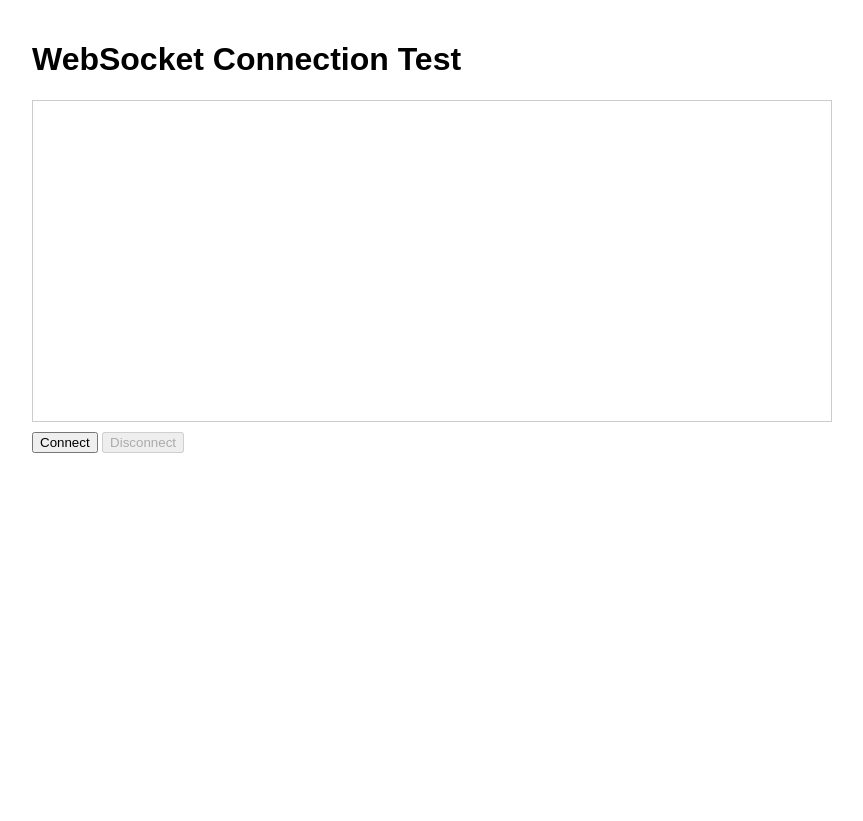
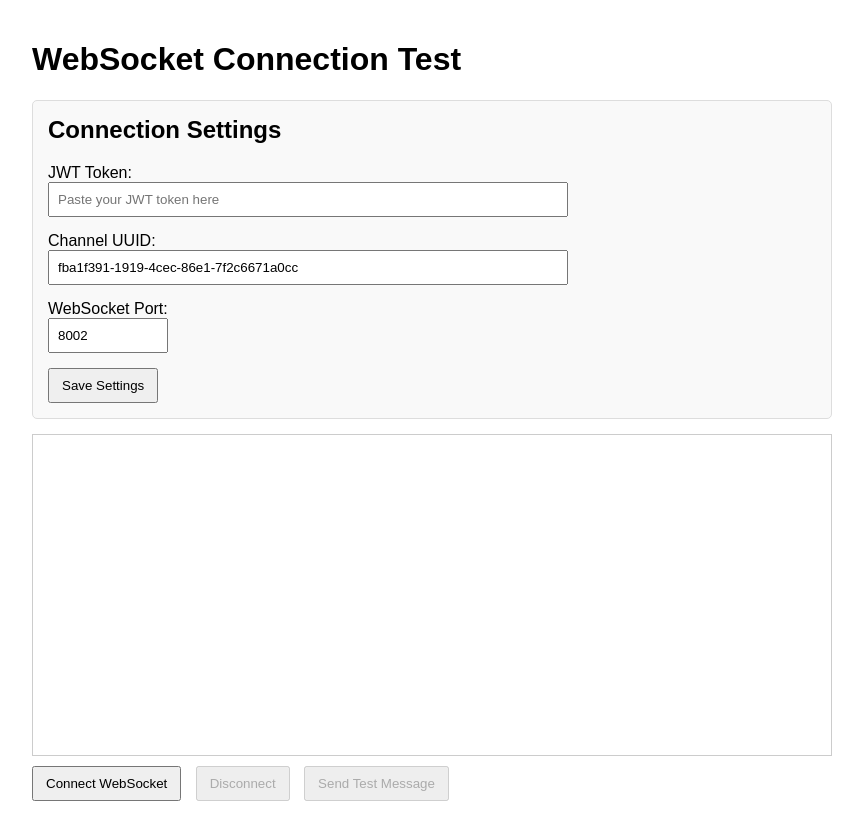
Before and after one commit to manishturtle/collab_plat_new, a Python web app: template backend/templates/chat/websocket_test.html in a window 1280 px wide. Shown: the whole page, without its empty margins (208-1071 px from the left). Before the commit the page ends 453 px from the top, so only its background shows below. Run offline with Jinja, Linux system fonts and the light colour scheme; the template is opened without the code that fills it, so the values that code supplies are empty.

Commit message:
Porper working websocket

```diff
--- a/backend/templates/chat/websocket_test.html
+++ b/backend/templates/chat/websocket_test.html
@@ -3,25 +3,90 @@
 <head>
     <title>WebSocket Test</title>
     <style>
-        body { font-family: Arial, sans-serif; max-width: 800px; margin: 0 auto; padding: 20px; }
-        #messages { border: 1px solid #ccc; padding: 10px; height: 300px; overflow-y: scroll; margin-bottom: 10px; }
-        .log { margin: 5px 0; padding: 5px; border-radius: 3px; }
-        .success { background-color: #dff0d8; color: #3c763d; }
-        .error { background-color: #f2dede; color: #a94442; }
-        .info { background-color: #d9edf7; color: #31708f; }
+        body {
+            font-family: Arial, sans-serif;
+            max-width: 800px;
+            margin: 0 auto;
+            padding: 20px;
+        }
+        #messages {
+            height: 300px;
+            border: 1px solid #ccc;
+            margin-bottom: 10px;
+            padding: 10px;
+            overflow-y: auto;
+        }
+        .log {
+            margin-bottom: 5px;
+        }
+        .error { color: red; }
+        .success { color: green; }
+        .info { color: blue; }
+        button {
+            margin-right: 10px;
+            padding: 8px 12px;
+        }
+        .input-group {
+            margin-bottom: 15px;
+        }
+        input[type="text"] {
+            padding: 8px;
+            width: 500px;
+            margin-right: 10px;
+        }
+        .card {
+            border: 1px solid #ddd;
+            border-radius: 5px;
+            padding: 15px;
+            margin-bottom: 15px;
+            background-color: #f9f9f9;
+        }
+        h2 {
+            margin-top: 0;
+        }
     </style>
 </head>
 <body>
     <h1>WebSocket Connection Test</h1>
+
+    <div class="card">
+        <h2>Connection Settings</h2>
+        <div class="input-group">
+            <label for="token-input">JWT Token:</label><br>
+            <input type="text" id="token-input" placeholder="Paste your JWT token here">
+        </div>
+        <div class="input-group">
+            <label for="channel-input">Channel UUID:</label><br>
+            <input type="text" id="channel-input" value="fba1f391-1919-4cec-86e1-7f2c6671a0cc">
+        </div>
+        <div class="input-group">
+            <label for="port-input">WebSocket Port:</label><br>
+            <input type="text" id="port-input" value="8002" style="width: 100px;">
+        </div>
+        <button id="save-settings">Save Settings</button>
+    </div>
+
     <div id="messages"></div>
-    <button id="connect">Connect</button>
+    <button id="connect">Connect WebSocket</button>
     <button id="disconnect" disabled>Disconnect</button>
+    <button id="send-message" disabled>Send Test Message</button>
 
     <script>
         const messages = document.getElementById('messages');
         const connectBtn = document.getElementById('connect');
         const disconnectBtn = document.getElementById('disconnect');
+        const sendMsgBtn = document.getElementById('send-message');
+        const tokenInput = document.getElementById('token-input');
+        const channelInput = document.getElementById('channel-input');
+        const portInput = document.getElementById('port-input');
+        const saveSettingsBtn = document.getElementById('save-settings');
+
         let socket = null;
+
+        // Load saved settings
+        tokenInput.value = localStorage.getItem('chat_token') || '';
+        channelInput.value = localStorage.getItem('channel_id') || 'fba1f391-1919-4cec-86e1-7f2c6671a0cc';
+        portInput.value = localStorage.getItem('ws_port') || '8002';
 
         function log(message, type = 'info') {
             const messageDiv = document.createElement('div');
@@ -31,24 +96,46 @@
             messages.scrollTop = messages.scrollHeight;
         }
 
-        connectBtn.addEventListener('click', () => {
-            log('Connecting to WebSocket...');
-
-            // Get JWT token from localStorage or prompt the user
-            const token = localStorage.getItem('access_token') ||
-                         prompt('Please enter your JWT token:');
+        // Save connection settings
+        saveSettingsBtn.addEventListener('click', () => {
+            const token = tokenInput.value.trim();
+            const channelId = channelInput.value.trim();
+            const port = portInput.value.trim();
 
             if (!token) {
-                log('No token provided. Please log in first.', 'error');
+                log('Please enter a valid JWT token', 'error');
                 return;
             }
 
-            // Store token for future use
-            localStorage.setItem('access_token', token);
+            localStorage.setItem('chat_token', token);
+            localStorage.setItem('channel_id', channelId);
+            localStorage.setItem('ws_port', port);
 
-            // Include token in WebSocket URL with valid channel ID
-            const channelId = 'fba1f391-1919-4cec-86e1-7f2c6671a0cc';
-            const wsUrl = `ws://localhost:8000/ws/chat/${channelId}/?token=${encodeURIComponent(token)}`;
+            log('Connection settings saved successfully', 'success');
+        });
+
+        // Connect to WebSocket
+        connectBtn.addEventListener('click', () => {
+            if (socket && socket.readyState !== WebSocket.CLOSED) {
+                log('WebSocket is already connected or connecting', 'info');
+                return;
+            }
+
+            log('Connecting to WebSocket...');
+
+            // Get connection parameters from settings
+            const token = tokenInput.value.trim() || localStorage.getItem('chat_token');
+            const channelId = channelInput.value.trim() || localStorage.getItem('channel_id') || 'fba1f391-1919-4cec-86e1-7f2c6671a0cc';
+            const port = portInput.value.trim() || localStorage.getItem('ws_port') || '8002';
+
+            if (!token) {
+                log('No token provided. Please enter a JWT token above.', 'error');
+                return;
+            }
+
+            // Build WebSocket URL with parameters
+            const wsUrl = `ws://localhost:${port}/ws/chat/${channelId}/?token=${encodeURIComponent(token)}`;
+            log(`Connecting to: ${wsUrl}`, 'info');
 
             try {
                 socket = new WebSocket(wsUrl);
@@ -57,23 +144,23 @@
                     log('WebSocket connection established!', 'success');
                     connectBtn.disabled = true;
                     disconnectBtn.disabled = false;
-
-                    // Send a test message
-                    socket.send(JSON.stringify({
-                        'type': 'test.message',
-                        'message': 'Hello from client!',
-                        'token': token  // Include token in the message as well if needed
-                    }));
+                    sendMsgBtn.disabled = false;
                 };
 
                 socket.onmessage = (e) => {
                     log(`Received: ${e.data}`, 'success');
                 };
 
-                socket.onclose = () => {
-                    log('WebSocket connection closed', 'info');
+                socket.onclose = (e) => {
+                    if (e.code === 4000) {
+                        log(`WebSocket authentication failed: ${e.reason}`, 'error');
+                        log('Token may be expired. Try getting a new valid token.', 'info');
+                    } else {
+                        log(`WebSocket connection closed: ${e.code} ${e.reason || ''}`, 'error');
+                    }
                     connectBtn.disabled = false;
                     disconnectBtn.disabled = true;
+                    sendMsgBtn.disabled = true;
                 };
 
                 socket.onerror = (error) => {
@@ -87,10 +174,35 @@
 
         disconnectBtn.addEventListener('click', () => {
             if (socket) {
-                log('Closing WebSocket connection...');
                 socket.close();
+                log('WebSocket disconnected', 'info');
+                connectBtn.disabled = false;
+                disconnectBtn.disabled = true;
+                sendMsgBtn.disabled = true;
             }
         });
+
+        sendMsgBtn.addEventListener('click', () => {
+            if (!socket || socket.readyState !== WebSocket.OPEN) {
+                log('WebSocket is not connected', 'error');
+                return;
+            }
+
+            try {
+                // Send a test message
+                socket.send(JSON.stringify({
+                    'type': 'test.message',
+                    'message': 'Hello from client!'
+                }));
+
+                log('Test message sent', 'success');
+            } catch (error) {
+                log(`Error sending message: ${error.message}`, 'error');
+            }
+        });
+
+        // Initialize button states
+        sendMsgBtn.disabled = true;
     </script>
 </body>
 </html>
```
Also changed, not shown: backend/apps/chat/consumers.py (+14 -2 lines), backend/apps/chat/middleware.py (+12 -4 lines), backend/apps/chat/serializers.py (+48 -19 lines).
